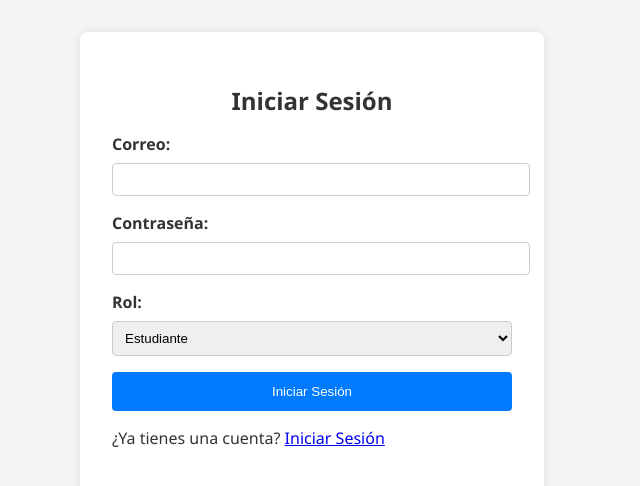
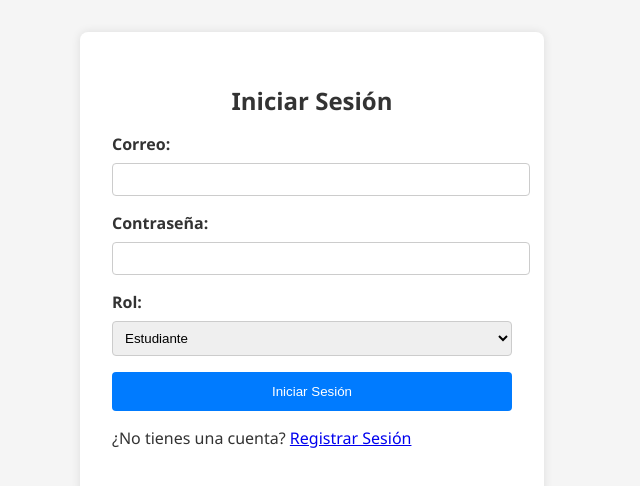
Before and after one commit to Dubalio/P01_frontend, a React (Vite) app in the folder frontend/: page /login in a window 1280 px wide. Shown: the top 486 px of the page, without its empty margins (328-968 px from the left). Built offline with nearby package versions, Linux system fonts and the light colour scheme; no server answers.

Commit message:
Login buttons

```diff
--- a/frontend/src/components/Login.jsx
+++ b/frontend/src/components/Login.jsx
@@ -66,7 +66,7 @@ function Login({ onLogin, switchToRegister }) {
         </button>
       </form>
       <p className="switch-auth">
-        ¿Ya tienes una cuenta? <Link to="/login">Iniciar Sesión</Link>
+        ¿No tienes una cuenta? <Link to="/Register">Registrar Sesión</Link>
       </p>
     </div>
   );
```
